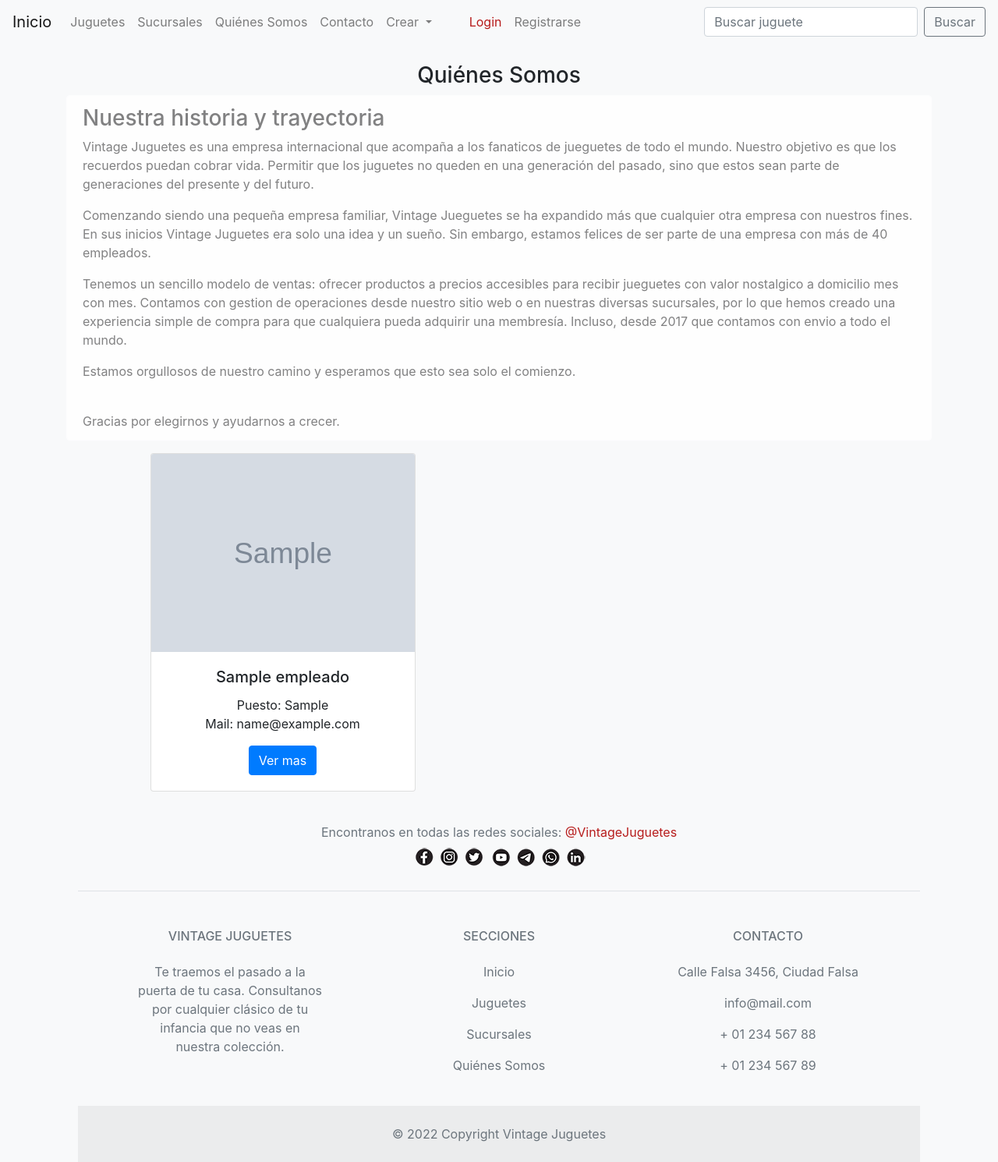
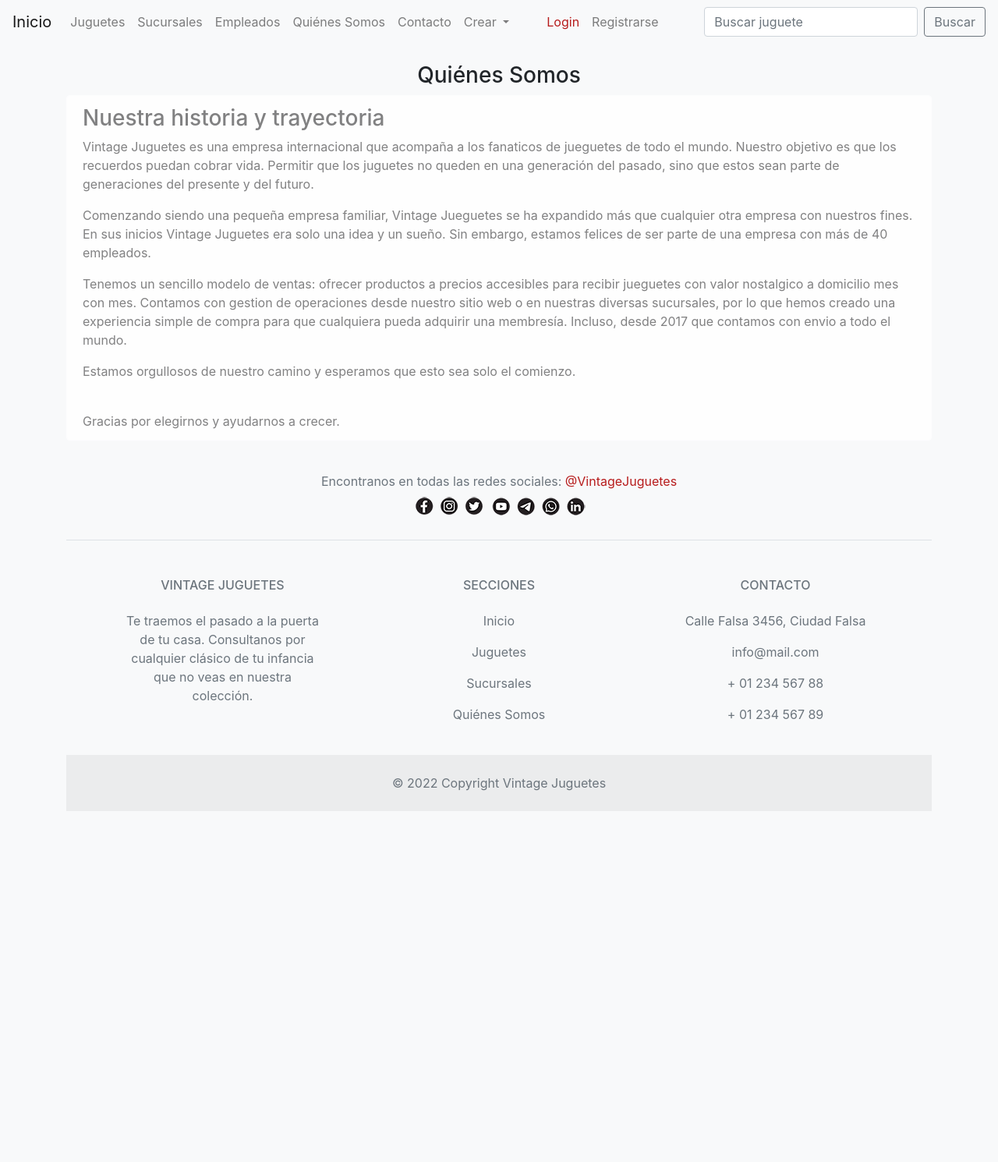
Before and after one commit to martujuanche/Entrega1-Espinoza-Ingouville-Juanche, a Django app: page /quienes_somos/ in a window 1280 px wide. Shown: the whole page at 78% size. After the commit the page ends 1040 px from the top, so only its background shows below. Run offline with Django 4.2, Linux system fonts and the light colour scheme; tables that the repository leaves empty hold one stand-in row (Sample ...).

Commit message:
templates separadas

```diff
--- a/empresa/urls.py
+++ b/empresa/urls.py
@@ -15,7 +15,7 @@ Including another URLconf
 """
 from django.contrib import admin
 from django.urls import path, include
-from empresa.views import index, listar_sucursales, listar_empleados, contacto, buscar_juguetes, login_view, logout_view, register_view, compra
+from empresa.views import index, listar_sucursales, listar_empleados, contacto, buscar_juguetes, login_view, logout_view, register_view, compra, quienes_somos
 
 urlpatterns = [
     path('admin/', admin.site.urls),
@@ -25,7 +25,7 @@ urlpatterns = [
     path('crear_empleado/', include('app_juegos.urls')),
     path('crear_juguete/', include('app_juegos.urls')),
     path('', index, name = 'index'),
-    path('quienes_somos/', listar_empleados, name = 'listar_empleados'),
+    path('empleados/', listar_empleados, name = 'listar_empleados'),
     path('contacto/', contacto, name = 'contacto'),
     path('buscar_juguetes/', buscar_juguetes, name = 'buscar_juguetes'),
     path('login/', login_view, name = 'login'),
@@ -33,5 +33,6 @@ urlpatterns = [
     path('logout/', logout_view, name='logout'),
     path('registrarse', register_view, name='registrarse'),
     path('compra', compra, name='compra'),
+    path('quienes_somos/', quienes_somos, name='quienes_somos'),
 
 ]
--- a/empresa/views.py
+++ b/empresa/views.py
@@ -16,7 +16,7 @@ def listar_sucursales(request):
 def listar_empleados(request):
     lista_empleados = Empleados.objects.all()
     context = {'lista_empleados':lista_empleados}
-    return render(request, 'quienes_somos.html', context=context)
+    return render(request, 'empleados.html', context=context)
 
 
 def contacto(request):
@@ -85,3 +85,6 @@ def register_view(request):
 
 def compra(request):
     return render(request, 'compra.html')
+
+def quienes_somos(request):
+    return render(request, 'quienes_somos.html')
--- a/templates/base.html
+++ b/templates/base.html
@@ -27,8 +27,10 @@
         <a class="nav-link" href="/sucursales/">Sucursales</a>
       </li>
         <li class="nav-item">
-        <a class="nav-link" href="/quienes_somos/">Quiénes Somos</a>
+        <a class="nav-link" href="/empleados/">Empleados</a>
         <li class="nav-item">
+          <a class="nav-link" href="/quienes_somos/">Quiénes Somos</a>
+          <li class="nav-item">
         <a class="nav-link" href="/contacto/">Contacto</a>
        <li class="nav-item dropdown">
         <a class="nav-link dropdown-toggle" href="#" id="navbarDropdown" role="button" data-toggle="dropdown" aria-haspopup="true" aria-expanded="false" style="margin-right:2rem">Crear
--- a/templates/quienes_somos.html
+++ b/templates/quienes_somos.html
@@ -19,25 +19,5 @@
 </p>Estamos orgullosos de nuestro camino y esperamos que esto sea solo el comienzo.</p>
  <br>
  Gracias por elegirnos y ayudarnos a crecer.
-
-</div>
-
-<div class="container">
-    <div class="row">
-
-{% for empleado in lista_empleados %}
-        <div class="col-md-6">
-    <div class="container-sm" style="display:inline-block" align="center">
-    <div class="card mb-3" style="max-width: 340px">
-    <img src="/static/imagenes/{{empleado.image}}" class="card-img-top" alt="...">
-    <div class="card-body">
-      <h5 class="card-title">{{empleado.nombre}}</h5>
-      <p class="card-text">Puesto: {{empleado.puesto}} <br> Mail: {{empleado.email}}</p>
-      <a href="/quienes somos/detail-empleado/{{empleado.id}}/" class="btn btn-primary">Ver mas</a>
-    </div>
-  </div>
-    </div>
-        </div>
-    {% endfor %}
 </div>
 {% endblock %}
```
Also changed, not shown: templates/empleados.html (added, +29 -0 lines).
